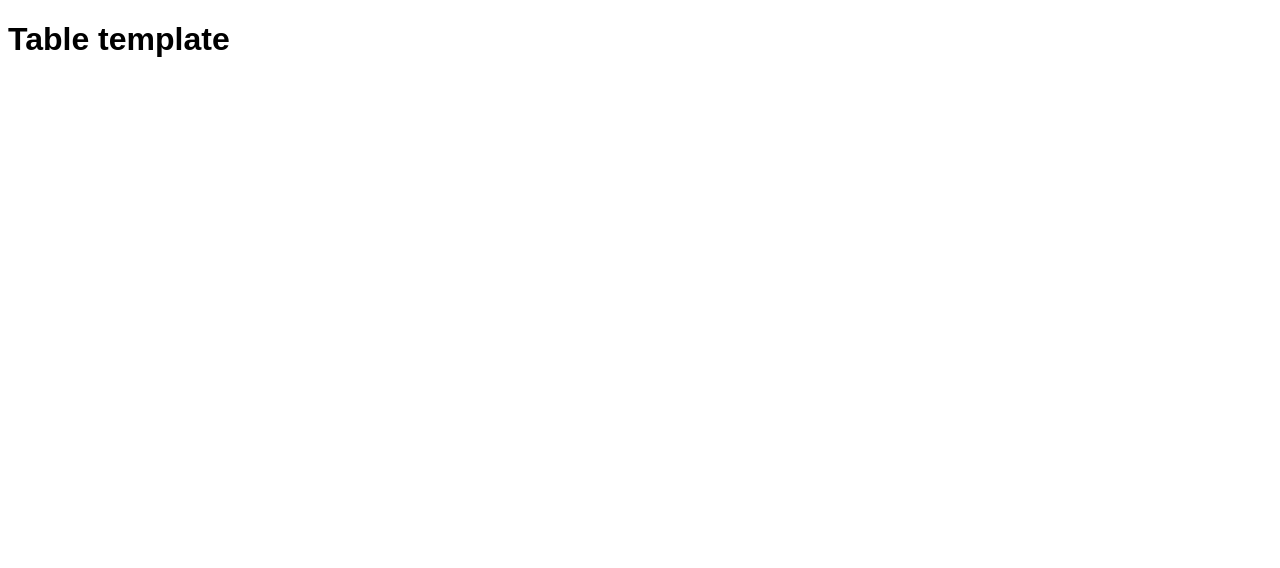
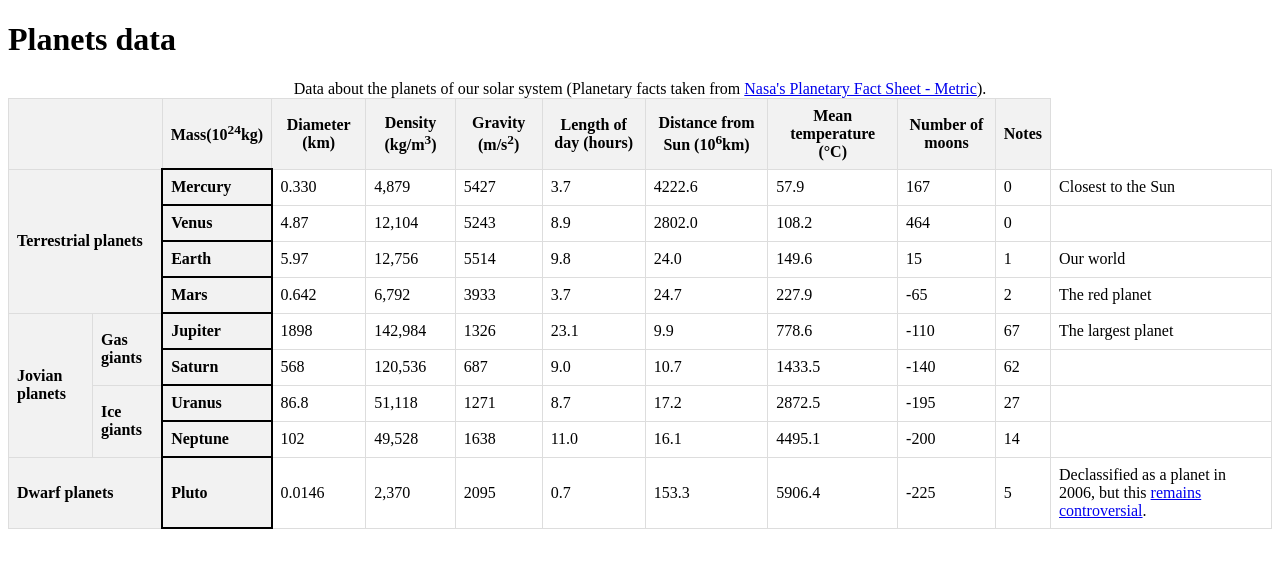
Before and after one commit to replicant005/replicant005.github.io, a plain HTML site: page assignment2/part2/blank-template.html in a window 1280 px wide. Drawn offline with Linux system fonts and the light colour scheme.

Commit message:
Update blank-template.html
very first commit

```diff
--- a/assignment2/part2/blank-template.html
+++ b/assignment2/part2/blank-template.html
@@ -4,11 +4,166 @@
     <meta charset="utf-8">
     <meta name="viewport" content="width=device-width">
     <title>Table template</title>
-    <link href="minimal-table.css" rel="stylesheet" type="text/css">
+    <style>
+      table {
+        width: 100%;
+        border-collapse: collapse;
+      }
+      th, td {
+        border: 1px solid #ddd;
+        padding: 8px;
+      }
+      th {
+        background-color: #f2f2f2;
+        text-align: center;
+      }
+      tbody th {
+        text-align: left;
+      }
+      .planet-name {
+        border: 2px solid black;
+      }
+    </style>
   </head>
   <body>
-    <h1>Table template</h1>
-
-
+    <h1>Planets data</h1>
+    <table>
+      <caption>
+        Data about the planets of our solar system (Planetary facts taken from
+        <a href="http://nssdc.gsfc.nasa.gov/planetary/factsheet/">Nasa's Planetary Fact Sheet - Metric</a>).
+      </caption>
+      <thead>
+        <tr>
+          <th scope="colgroup" colspan="2"></th>
+          <th scope="col" class="planet-name>Name</th>
+          <th scope="col">Mass(10<sup>24</sup>kg)</th>
+          <th scope="col">Diameter (km)</th>
+          <th scope="col">Density (kg/m<sup>3</sup>)</th>
+          <th scope="col">Gravity (m/s<sup>2</sup>)</th>
+          <th scope="col">Length of day (hours)</th>
+          <th scope="col">Distance from Sun (10<sup>6</sup>km)</th>
+          <th scope="col">Mean temperature (°C)</th>
+          <th scope="col">Number of moons</th>
+          <th scope="col">Notes</th>
+        </tr>
+      </thead>
+      <tbody>
+        <tr>
+          <th scope="rowgroup" rowspan="4" colspan="2">Terrestrial planets</th>
+          <th scope="row" class="planet-name">Mercury</th>
+          <td>0.330</td>
+          <td>4,879</td>
+          <td>5427</td>
+          <td>3.7</td>
+          <td>4222.6</td>
+          <td>57.9</td>
+          <td>167</td>
+          <td>0</td>
+          <td>Closest to the Sun</td>
+        </tr>
+        <tr>
+          <th scope="row" class="planet-name">Venus</th>
+          <td>4.87</td>
+          <td>12,104</td>
+          <td>5243</td>
+          <td>8.9</td>
+          <td>2802.0</td>
+          <td>108.2</td>
+          <td>464</td>
+          <td>0</td>
+          <td></td>
+        </tr>
+        <tr>
+          <th scope="row" class="planet-name">Earth</th>
+          <td>5.97</td>
+          <td>12,756</td>
+          <td>5514</td>
+          <td>9.8</td>
+          <td>24.0</td>
+          <td>149.6</td>
+          <td>15</td>
+          <td>1</td>
+          <td>Our world</td>
+        </tr>
+        <tr>
+          <th scope="row" class="planet-name">Mars</th>
+          <td>0.642</td>
+          <td>6,792</td>
+          <td>3933</td>
+          <td>3.7</td>
+          <td>24.7</td>
+          <td>227.9</td>
+          <td>-65</td>
+          <td>2</td>
+          <td>The red planet</td>
+        </tr>
+        <tr>
+          <th scope="rowgroup" rowspan="4">Jovian planets</th>
+          <th scope="rowgroup" rowspan="2">Gas giants</th>
+          <th scope="row" class="planet-name">Jupiter</th>
+          <td>1898</td>
+          <td>142,984</td>
+          <td>1326</td>
+          <td>23.1</td>
+          <td>9.9</td>
+          <td>778.6</td>
+          <td>-110</td>
+          <td>67</td>
+          <td>The largest planet</td>
+        </tr>
+        <tr>
+          <th scope="row" class="planet-name">Saturn</th>
+          <td>568</td>
+          <td>120,536</td>
+          <td>687</td>
+          <td>9.0</td>
+          <td>10.7</td>
+          <td>1433.5</td>
+          <td>-140</td>
+          <td>62</td>
+          <td></td>
+        </tr>
+        <tr>
+          <th scope="rowgroup" rowspan="2">Ice giants</th>
+          <th scope="row" class="planet-name">Uranus</th>
+          <td>86.8</td>
+          <td>51,118</td>
+          <td>1271</td>
+          <td>8.7</td>
+          <td>17.2</td>
+          <td>2872.5</td>
+          <td>-195</td>
+          <td>27</td>
+          <td></td>
+        </tr>
+        <tr>
+          <th scope="row" class="planet-name">Neptune</th>
+          <td>102</td>
+          <td>49,528</td>
+          <td>1638</td>
+          <td>11.0</td>
+          <td>16.1</td>
+          <td>4495.1</td>
+          <td>-200</td>
+          <td>14</td>
+          <td></td>
+        </tr>
+        <tr>
+          <th scope="rowgroup" colspan="2">Dwarf planets</th>
+          <th scope="row" class="planet-name">Pluto</th>
+          <td>0.0146</td>
+          <td>2,370</td>
+          <td>2095</td>
+          <td>0.7</td>
+          <td>153.3</td>
+          <td>5906.4</td>
+          <td>-225</td>
+          <td>5</td>
+          <td>Declassified as a planet in 2006, but this
+            <a href="https://www.usatoday.com/story/tech/2014/10/02/pluto-planet-solar-system/16578959/">remains controversial</a>.
+          </td>
+        </tr>
+      </tbody>
+    </table>
   </body>
 </html>
```
